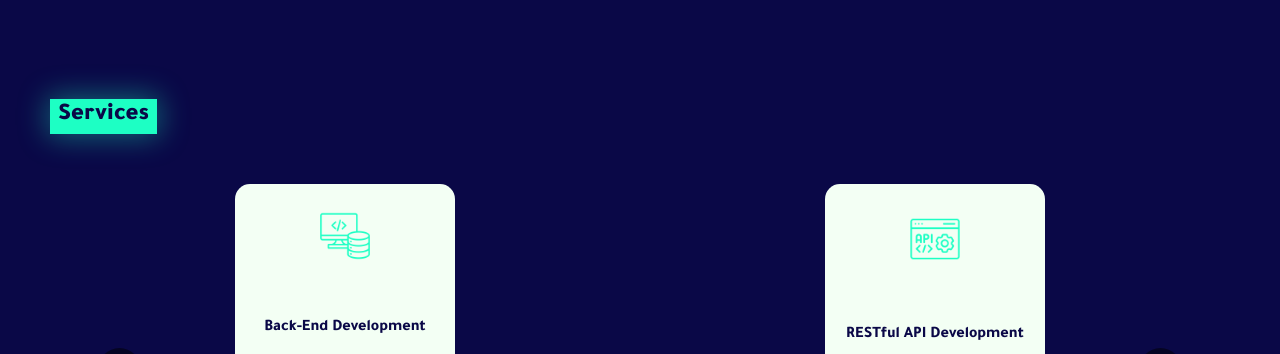
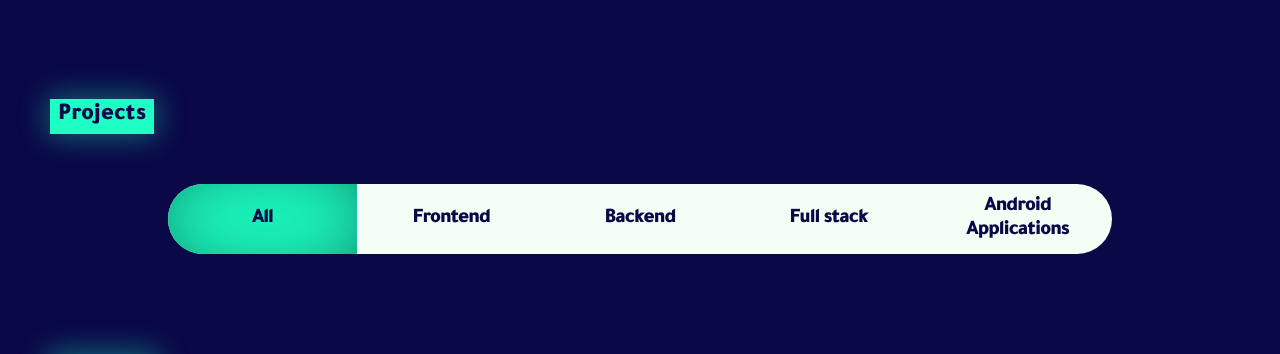
Before and after one commit to AlquserAbod/MyPortfolio, a React (Vite) app: page / in a window 1280 px wide. Shown: the part 5175-5529 px from the top of the page. Built offline with nearby package versions, Linux system fonts and the light colour scheme.

Commit message:
complete category seletor

```diff
--- /dev/null
+++ b/public/locales/ar/projects.json
@@ -0,0 +1,21 @@
+{
+    "title": "المشاريع",
+    "github": "Github",
+    "theWebsite": "الموقع الإلكتروني",
+    "categories": {
+        "all": "الكل",
+        "frontend": "الواجهة الأمامية",
+        "backend": "الواجهة الخلفية",
+        "fullstack": "الواجهة الكاملة",
+        "androidApplications": "تطبيقات أندرويد"
+    },
+
+    "projects": {
+        "moviemagic": {
+            "title": "Movie Magic",
+            "description": "MovieMagic هو تطبيق ويب مبني باستخدام React يهدف إلى عشاق الأفلام. يتكامل مع واجهة برمجة التطبيقات TheMovieDB لتوفير مكتبة واسعة من الأفلام. يحتوي التطبيق على ميزة بحث قوية، مما يسمح للمستخدمين بالعثور على الأفلام بسهولة. بالإضافة إلى ذلك، يمكن للمستخدمين إدارة تفضيلاتهم السينمائية من خلال إضافة الأفلام إلى قائمة Watchlist لمشاهدتها لاحقًا أو إلى قائمة Watched لتتبع الأفلام التي شاهدوها بالفعل. مع تصميمه النظيف وسهل الاستخدام، يعزز MovieMagic تجربة مشاهدة الأفلام من خلال توفير استكشاف وتنظيم الأفلام بسلاسة.",
+            "imagePath": "\\images\\projects\\moviemagic.png",
+            "tags": ["Html", "JavaScript","React", "Bootstrap"]
+        }
+    }
+}
--- /dev/null
+++ b/public/locales/en/projects.json
@@ -0,0 +1,21 @@
+{
+    "title": "Projects",
+    "github": "Github",
+    "theWebsite": "The website",
+    "categories": {
+        "all": "All",
+        "frontend": "Frontend",
+        "backend": "Backend",
+        "fullstack": "Full stack",
+        "androidApplications": "Android Applications"
+    },
+
+    "projects": {
+        "moviemagic": {
+            "title": "Movie Magic",
+            "description": "MovieMagic is a web application built with React that caters to movie enthusiasts. It integrates with TheMovieDB API to provide an extensive library of films. The app features a powerful search functionality, allowing users to easily find movies. Additionally, users can manage their film preferences by adding movies to their Watchlist for future viewing or to their Watched list to track what they've already seen. With its clean and intuitive design, MovieMagic enhances the movie-watching experience by providing seamless movie exploration and organization.",
+            "imagePath": "\\images\\projects\\moviemagic.png",
+            "tags": ["Html", "JavaScript","React", "Bootstrap"]
+        }
+    }
+}
--- /dev/null
+++ b/public/locales/tr/projects.json
@@ -0,0 +1,21 @@
+{
+    "title": "Projeler",
+    "github": "Github",
+    "theWebsite": "Web Sitesi",
+    "categories": {
+        "all": "Hepsi",
+        "frontend": "Frontend",
+        "backend": "Backend",
+        "fullstack": "Full Stack",
+        "androidApplications": "Android Uygulamaları"
+    },
+
+    "projects": {
+        "moviemagic": {
+            "title": "Movie Magic",
+            "description": "MovieMagic, sinema tutkunları için React ile geliştirilmiş bir web uygulamasıdır. TheMovieDB API'si ile geniş bir film kütüphanesi sunar. Uygulama, kullanıcıların filmleri kolayca bulmasını sağlayan güçlü bir arama işlevi içerir. Ayrıca, kullanıcılar filmleri gelecekte izlemek üzere Watchlist'lerine veya zaten izledikleri filmleri takip etmek için Watched listelerine ekleyebilirler. Temiz ve kullanıcı dostu tasarımıyla, MovieMagic sinema izleme deneyimini geliştirir ve film keşfi ile organizasyonunu sorunsuz hale getirir.",
+            "imagePath": "\\images\\projects\\moviemagic.png",
+            "tags": ["Html", "JavaScript","React", "Bootstrap"]
+        }
+    }
+}
--- a/src/index.tsx
+++ b/src/index.tsx
@@ -8,6 +8,7 @@ import CustomerReviews from "./sections/customer_reviews";
 import GetInTouch from "./sections/get_in_touch";
 import ServicesSection from "./sections/services";
 import Footer from "@/layout/footer";
+import Projects from "./sections/projects";
 
 const MainPage = () => {
   return (
@@ -19,6 +20,8 @@ const MainPage = () => {
       <WhoamiSection />
 
       <SkillsSection />
+
+      <Projects />
 
       <ServicesSection />
 
--- /dev/null
+++ b/src/sections/projects/index.tsx
@@ -0,0 +1,49 @@
+import React, { useState } from 'react'
+import styles from '@/styles/sections/projects/styles.module.scss'
+import TitleBox from '@/components/titleBox'
+import { useTranslation } from 'react-i18next'
+import { isRtl } from '@/utils/i18n'
+
+enum Categories {
+  All,
+  Backend,
+  Frontend,
+  Fullstack,
+  AndroidApplications
+}
+
+const Projects = () => {
+  const { t } = useTranslation('projects');
+  const [category, setCategory] = useState<Categories>(Categories.All);
+
+
+  return (
+    <section className={styles.container} id='projects'>
+
+      <TitleBox title={t('title')} />
+
+      <div className={styles.categoriesHolder}>
+        <div className={`${styles.categories} ${isRtl() ? styles.isRtl : ''}`}>
+          <label onClick={() => setCategory(Categories.All)} className={`${category == Categories.All ? styles.selected : ""}`}>
+            <span>{t('categories.all')}</span>
+          </label>
+          <label onClick={() => setCategory(Categories.Frontend)} className={`${category == Categories.Frontend ? styles.selected : ''}`}>
+            <span>{t('categories.frontend')}</span>
+          </label>
+          <label onClick={() => setCategory(Categories.Backend)} className={`${category == Categories.Backend ? styles.selected : ''}`}>
+            <span>{t('categories.backend')}</span>
+          </label>
+          <label onClick={() => setCategory(Categories.Fullstack)} className={`${category == Categories.Fullstack ? styles.selected : ''}`}>
+            <span>{t('categories.fullstack')}</span>
+          </label>
+          <label onClick={() => setCategory(Categories.AndroidApplications)} className={`${category == Categories.AndroidApplications ? styles.selected : ''}`}>
+            <span>{t('categories.androidApplications')}</span>
+          </label>
+        </div>
+      </div>
+
+    </section>
+  )
+}
+
+export default Projects
--- /dev/null
+++ b/src/styles/sections/projects/styles.module.scss
@@ -0,0 +1,126 @@
+.container {
+  margin: 50px;
+
+  .categoriesHolder {
+    display: flex;
+    justify-content: center;
+
+    .categories {
+      min-width: 80%;
+      display: flex;
+      justify-content: center;
+
+      list-style: none;
+
+      margin: 50px 0;
+
+      border-radius: 50px;
+      background-color: $light-color;
+
+      color: $primary-color;
+      font-weight: 700;
+      font-size: 1.3rem;
+
+
+      &.isRtl .selected {
+
+        &:first-child {
+          border-bottom-right-radius: 50px;
+          border-top-right-radius: 50px;
+        }
+
+        &:last-child {
+          border-bottom-left-radius: 50px;
+          border-top-left-radius: 50px;
+        }
+      }
+
+      &:not(.isRtl) .selected {
+        &:first-child {
+          border-bottom-left-radius: 50px;
+          border-top-left-radius: 50px;
+        }
+
+        &:last-child {
+          border-bottom-right-radius: 50px;
+          border-top-right-radius: 50px;
+        }
+      }
+
+
+
+      label {
+        width: 100%;
+        height: 50px;
+        padding: 10px;
+        transition: .3s ease;
+        text-align: center;
+        cursor: pointer;
+        display: flex;
+        justify-content: center;
+        align-items: center;
+        z-index: 1;
+        font-weight: 900;
+        letter-spacing: -1px;
+
+        &.selected {
+          background: $secondary-color;
+          -webkit-box-shadow: inset -5px 0px 103px -53px rgba(0,0,0,1);
+          -moz-box-shadow: inset -5px 0px 103px -53px rgba(0,0,0,1);
+          box-shadow: inset -5px 0px 103px -53px rgba(0,0,0,1);
+
+
+        }
+      }
+    }
+  }
+}
+
+
+@media (max-width: $screen-size-md) {
+  .container {
+    margin: 50px 10px;
+    .categoriesHolder {
+      .categories {
+
+        width: 90%;
+        label {
+          font-size: 1rem;
+          font-weight: 700;
+          padding: 10px;
+
+
+        }
+      }
+    }
+  }
+}
+
+@media (max-width: $screen-size-sm) {
+  .container {
+    margin: 50px;
+
+    .categoriesHolder {
+      .categories {
+        flex-wrap: wrap;
+
+        width: 100%;
+
+        label {
+          flex: 1 0 20%;
+          font-size: 1rem;
+          font-weight: 700;
+          padding: 10px;
+
+          &.selected {
+            border-radius: 0 !important;
+          }
+        }
+
+        border-radius: 0;
+
+
+      }
+    }
+  }
+}
```
Also changed, not shown: src/sections/projects/card.tsx (added, +12 -0 lines), public/images/projects/moviemagic.png (added), src/styles/sections/projects/card.module.scss (added).
